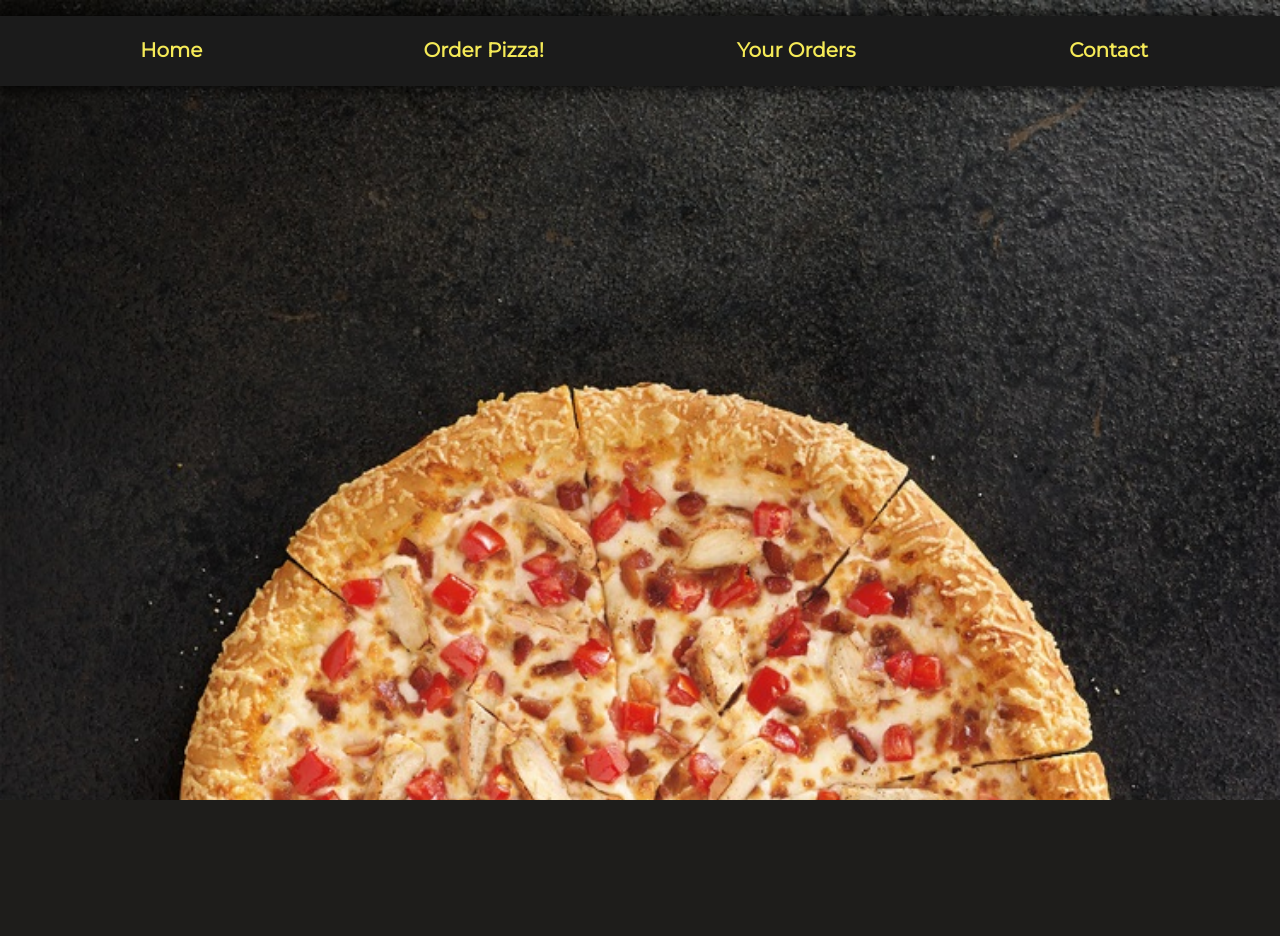
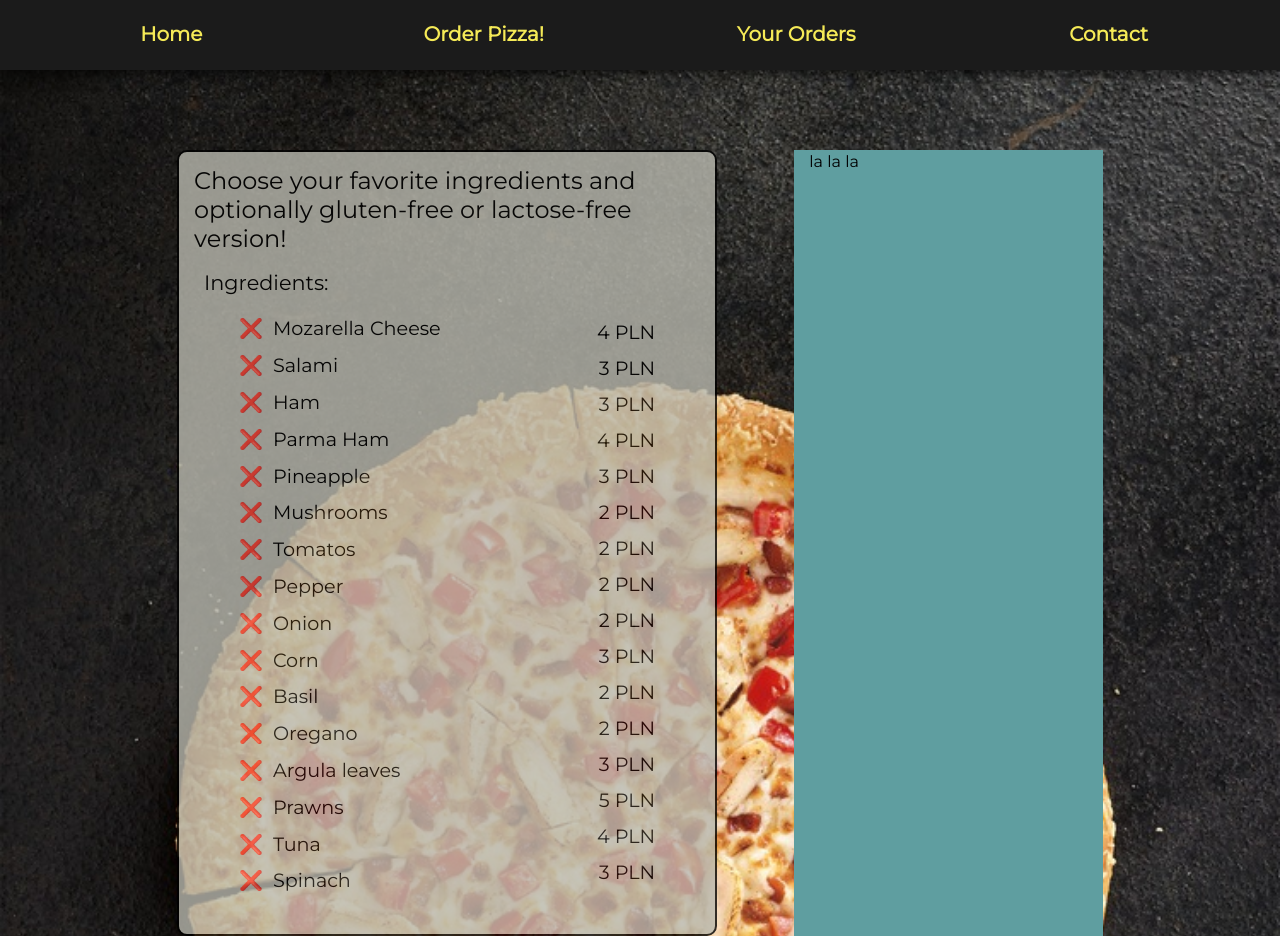
Before and after one commit to ziolek2609/HCI-Project, a Django app: page /order_pizza/ in a window 1280 px wide. Before the commit the page ends 800 px from the top, so only its background shows below. Run offline with Django 3.2, Linux system fonts and the light colour scheme; some libraries are stand-ins or nearby versions.

Commit message:
First part of order_pizza styled

```diff
--- a/static/css/main.css
+++ b/static/css/main.css
@@ -109,3 +109,66 @@ body {
         opacity: 1;
     }
 }
+
+.ordering {
+    position: relative;
+    top: 150px;
+    margin: 0 15% 50px 15%;
+}
+
+.ingredients {
+    background-color: rgb(185, 185, 175);
+    opacity: 80%;
+    min-height: 100px;
+    border-radius: 10px;
+    border: solid 2px black;
+    padding: 15px 15px;
+}
+
+.summary {
+    background-color: cadetblue;
+    min-height: 100px;
+}
+
+.checkboxes {
+    padding: 10px 0 0 20px;
+    font-size: 1.2rem;
+}
+
+.prices {
+    padding: 10px 60px 0 0;
+    line-height: 36px;
+    font-size: 1.2rem;
+    text-align: end;
+}
+
+.ing input {
+    display: none;
+}
+
+label {
+    cursor: pointer;
+}
+
+ul {
+    list-style-type: none;
+}
+
+.ing input+label:before {
+    content: '❌';
+    margin-right: 10px;
+}
+
+.ing input:checked+label:before {
+    content: '🍕';
+    margin-right: 10px;
+}
+
+h3 {
+    font-size: 1.5rem;
+}
+
+h4 {
+    font-size: 1.3rem;
+    padding: 10px 0 0 10px;
+}
--- a/uploads/templates/order_pizza.html
+++ b/uploads/templates/order_pizza.html
@@ -1,13 +1,88 @@
-{% extends 'base.html' %} {% load static %}
-
-{% block content %}
-<p>
-    <form method="post" enctype="multipart/form-data">
-        {% csrf_token %}
-        <input type="file" name="myfile">
-        <input type="submit" value="Upload and analyze">
-    </form>
-</p>
-
+{% extends 'base.html' %} {% block content %}
+<div class="ordering">
+    <div class="row">
+        <div class="ingredients col-sm-7">
+            <h3>Choose your favorite ingredients and optionally gluten-free or lactose-free version!</h3>
+            <h4>Ingredients:</h4>
+            <div class="row">
+                <div class="checkboxes col-sm-9">
+                    <ul class="ing">
+                        <li>
+                            <input type="checkbox" id="item0">
+                            <label for="item0">Mozarella Cheese</label>
+                        </li>
+                        <li>
+                            <input type="checkbox" id="item1">
+                            <label for="item1">Salami</label>
+                        </li>
+                        <li>
+                            <input type="checkbox" id="item2">
+                            <label for="item2">Ham</label>
+                        </li>
+                        <li>
+                            <input type="checkbox" id="item3">
+                            <label for="item3">Parma Ham</label>
+                        </li>
+                        <li>
+                            <input type="checkbox" id="item4">
+                            <label for="item4">Pineapple</label>
+                        </li>
+                        <li>
+                            <input type="checkbox" id="item5">
+                            <label for="item5">Mushrooms</label>
+                        </li>
+                        <li>
+                            <input type="checkbox" id="item6">
+                            <label for="item6">Tomatos</label>
+                        </li>
+                        <li>
+                            <input type="checkbox" id="item7">
+                            <label for="item7">Pepper</label>
+                        </li>
+                        <li>
+                            <input type="checkbox" id="item8">
+                            <label for="item8">Onion</label>
+                        </li>
+                        <li>
+                            <input type="checkbox" id="item9">
+                            <label for="item9">Corn</label>
+                        </li>
+                        <li>
+                            <input type="checkbox" id="item10">
+                            <label for="item10">Basil</label>
+                        </li>
+                        <li>
+                            <input type="checkbox" id="item11">
+                            <label for="item11">Oregano</label>
+                        </li>
+                        <li>
+                            <input type="checkbox" id="item12">
+                            <label for="item12">Argula leaves</label>
+                        </li>
+                        <li>
+                            <input type="checkbox" id="item13">
+                            <label for="item13">Prawns</label>
+                        </li>
+                        <li>
+                            <input type="checkbox" id="item14">
+                            <label for="item14">Tuna</label>
+                        </li>
+                        <li>
+                            <input type="checkbox" id="item15">
+                            <label for="item15">Spinach</label>
+                        </li>
+                    </ul>
+                </div>
+                <div class="prices col-sm-3">
+                    4 PLN<br>3 PLN<br>3 PLN<br>4 PLN<br>3 PLN<br>2 PLN<br>2 PLN<br>2 PLN<br>2 PLN<br>3 PLN<br>2 PLN<br>2 PLN<br>3 PLN<br>5 PLN<br>4 PLN<br>3 PLN
+                </div>
+            </div>
+        </div>
+        <div class="summary offset-sm-1 col-sm-4">
+            la la la
+        </div>
+    </div>
+</div>
+</div>
 
 {% endblock %}
```
